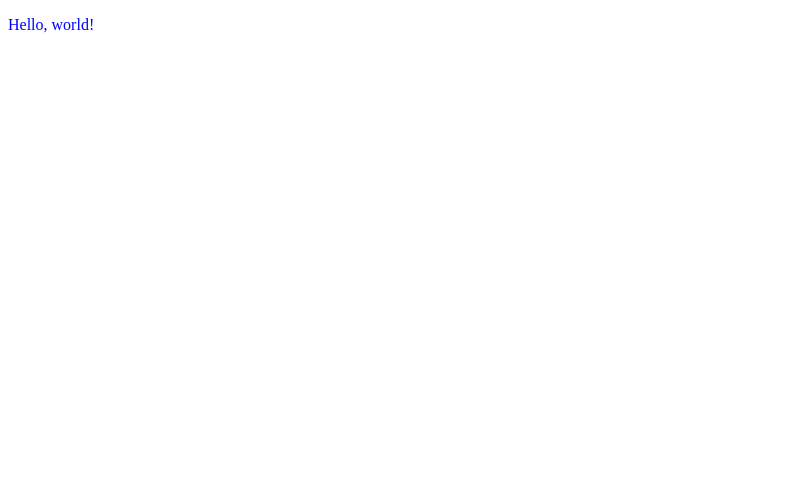
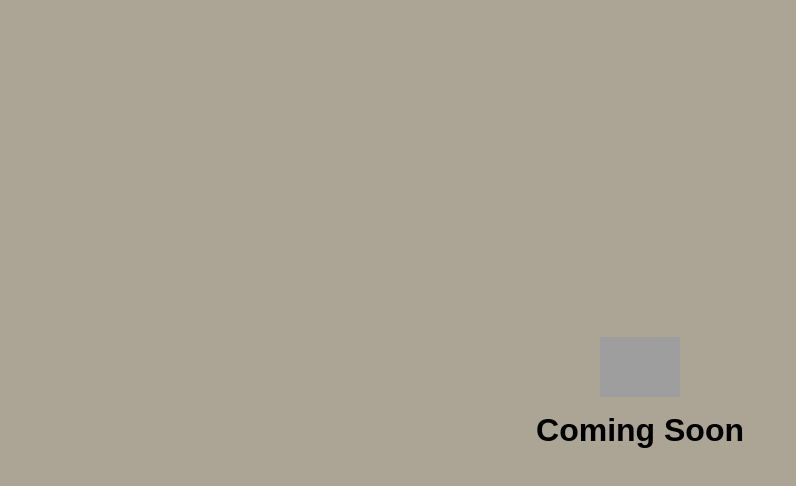
Before and after one commit to mochicastle/Portfolio, a website: page index.html in a window 1280 px wide. Shown: the whole page, without its empty margins (0-796 px from the left). Drawn offline with Linux system fonts and the light colour scheme; grey boxes are pictures that could not be loaded.

Commit message:
updated index page

```diff
--- a/css/styles.css
+++ b/css/styles.css
@@ -1,3 +1,54 @@
-p {
-  color: blue;
+/* basic styles */
+
+/* 100% of browser's default font size */
+/* relative unit of line height is 1.5x the font-size */
+/* box sizing tells browser how big the elements of web page are: content, margin, padding, border */
+html {
+  font-size: 100%;
+  line-height: 1.5rem;
+  box-sizing: border-box;
+  font-family: Arial, Helvetica, sans-serif;
+  height: 100%;
 }
+
+/* margin on top and bottom = 0, margin on left and right = auto; this centers everything on the screen */
+/* no default padding */
+/* 100% height and width */
+body {
+  background-color: #aca595;
+  margin: 0 auto;
+  padding: 0;
+  min-height: 100%;
+  max-width: 100%;
+}
+
+/* allows box sizing to work on all the elements properly */
+/* star-everthing else inherits box sizing; i.e. box sizing works on all elements */
+*,
+*::before,
+*::after {
+  box-sizing: inherit;
+}
+
+/* responsive images and video */
+img,
+video {
+  width: 20%;
+  display: block;
+  margin-left: auto;
+  margin-right: auto;
+}
+
+.center {
+  height: 100vh;
+  display: flex;
+  align-items: center;
+  justify-content: center;
+}
+
+.coming-soon-font {
+  font-family: Arial, Helvetica, sans-serif;
+  text-size-adjust: auto;
+  font-weight: bold;
+  /* margin-top: 10px; */
+}
--- a/index.html
+++ b/index.html
@@ -5,9 +5,16 @@
     <meta http-equiv="X-UA-Compatible" content="IE=edge" />
     <meta name="viewport" content="width=device-width, initial-scale=1.0" />
     <link rel="stylesheet" href="css/styles.css" />
-    <title>mochiCastle portfolio</title>
+    <title>Michelle Wahng</title>
   </head>
   <body>
-    <p>Hello, world!</p>
+    <div class="center">
+      <div style="display: flex; flex-direction: column; align-items: center">
+        <img width="400" src="img/castleNoBG.png" alt="image of a castle" />
+        <h1 style="text-align: center" classname="coming-soon-font">
+          Coming Soon
+        </h1>
+      </div>
+    </div>
   </body>
 </html>
```
Also changed, not shown: img/castle.jpg (added), 2 other files.
